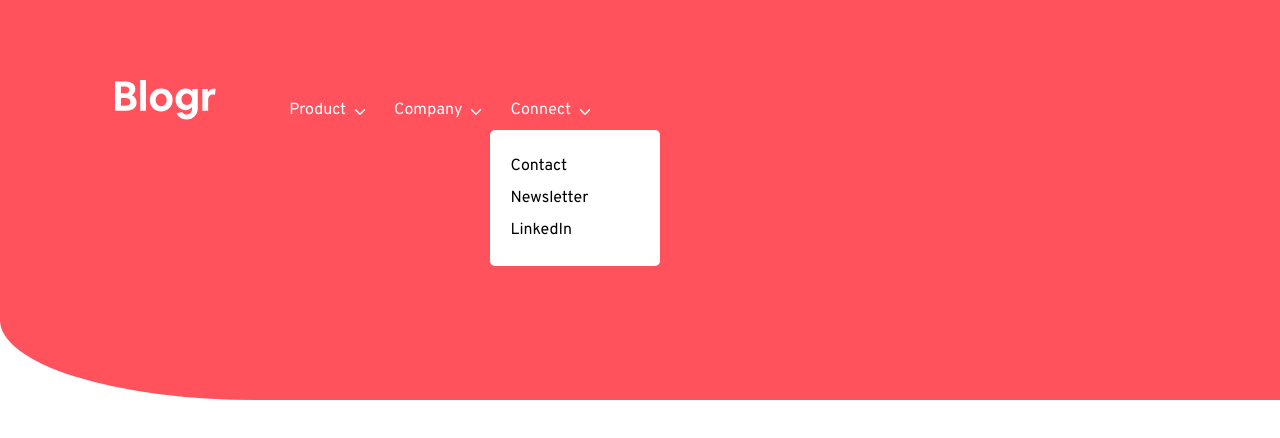
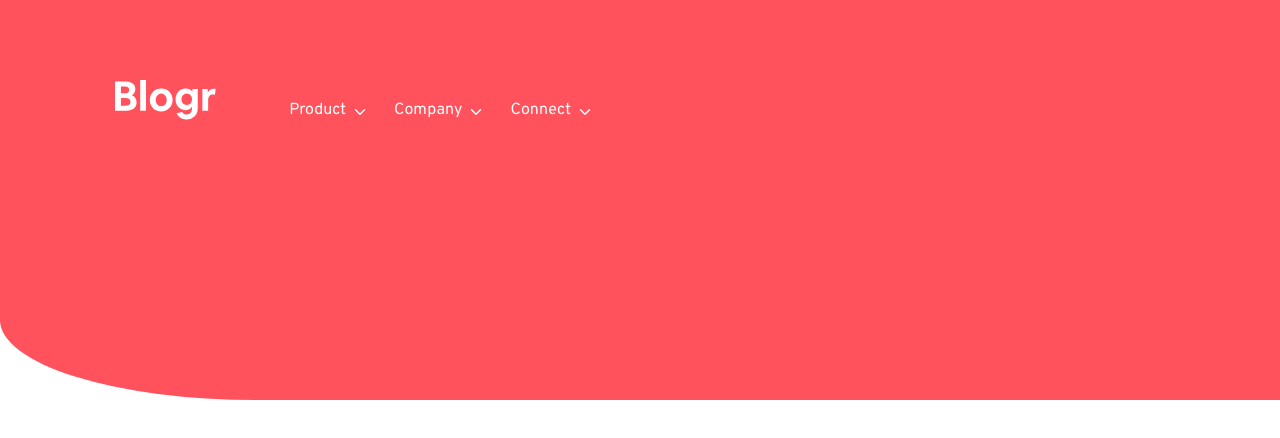
Before and after one commit to tonyykosseifyy/react-blogger, a React (Create React App) app: page / in a window 1280 px wide. Shown: the top 438 px of the page. Built offline with nearby package versions, Linux system fonts and the light colour scheme.

Commit message:
1 file modified

```diff
--- a/src/components/Navbar/Navbar.css
+++ b/src/components/Navbar/Navbar.css
@@ -55,17 +55,27 @@
   position: absolute;
   top: calc(100% + 10px);
   left: -20px;
-  width: 170px ;
+  width: 180px ;
   padding: 20px ;
   border-radius: 5px ;
+  opacity: 0 ;
+  transition: .3s ease-out ;
 
   display: flex ;
   flex-direction: column;
   align-items: flex-start;
+
+  box-shadow: 0px 0px 24px 8px rgba(0,0,0,0.11);
+  -webkit-box-shadow: 0px 0px 24px 8px rgba(0,0,0,0.11);
+  -moz-box-shadow: 0px 0px 24px 8px rgba(0,0,0,0.11);
+}
+
+.connect:hover .additional-links {
+  opacity: 1 ;
 }
 .additional-links > div  {
   color: black ;
-  margin: 6px 0 ;
+  margin: 7px 0 ;
 }
 .additional-links > div > a:hover {
   font-weight: bold ;
```
